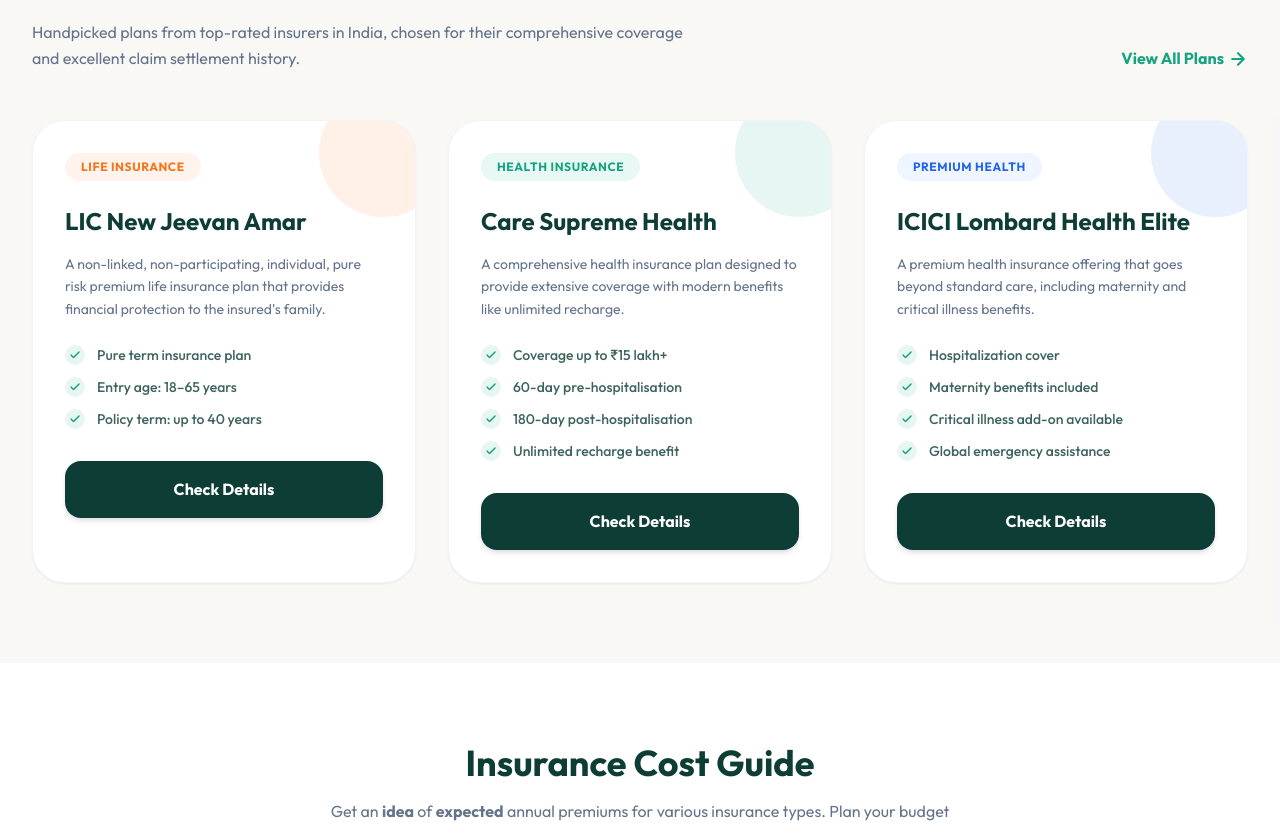
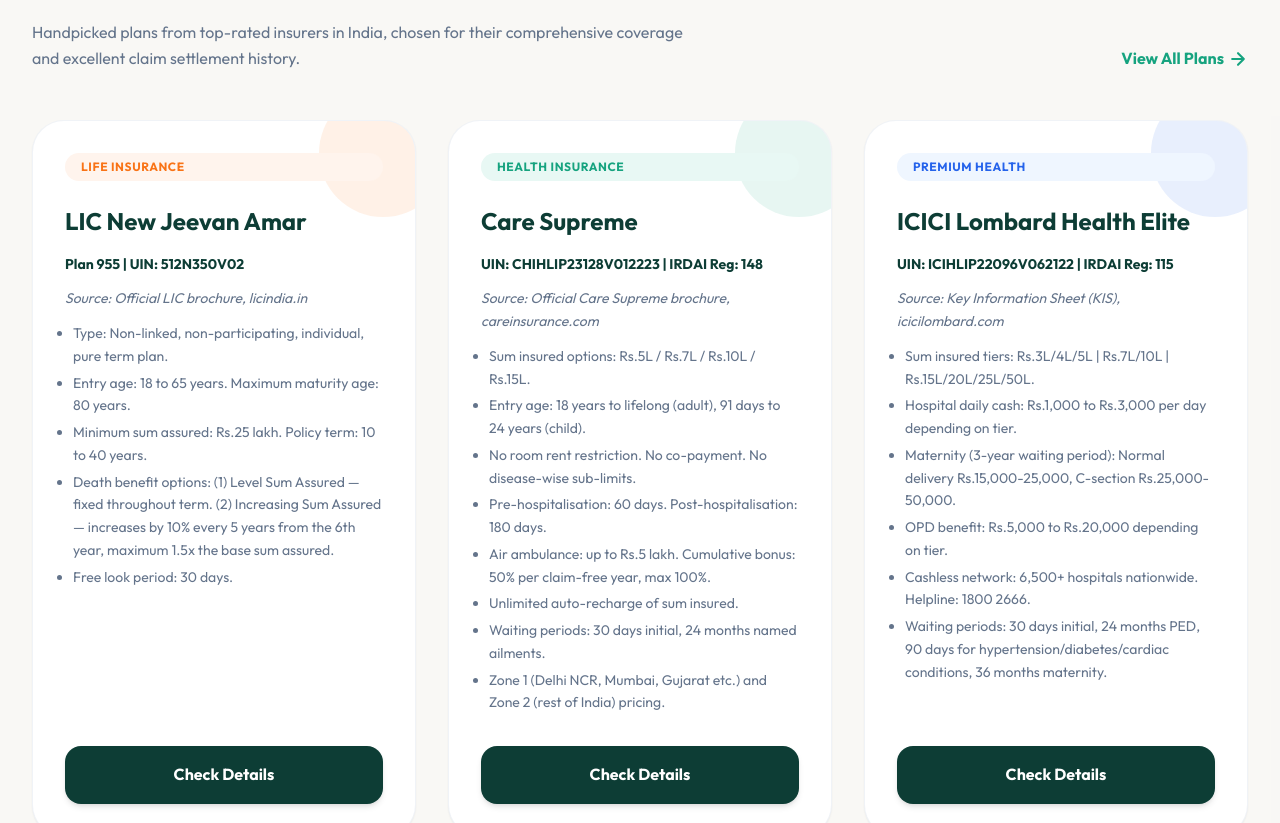
Before and after one commit to hrshdas/hari-insure, a Next.js app: page / in a window 1280 px wide. Shown: the part 2171-2994 px from the top of the page. Built offline with nearby package versions, Linux system fonts and the light colour scheme.

Commit message:
content update

```diff
--- a/src/app/data/page.tsx
+++ b/src/app/data/page.tsx
@@ -22,7 +22,7 @@
         <PillarLanding
           pillar="Data & Comparisons"
           tagline="Objective data straight from IRDAI reports"
-          description="We do not sell data. We extract the hard numbers from dense regulatory reports and present them clearly so you can choose the right insurer."
+          description="We do not sell data. We extract the hard numbers from dense regulatory reports and present them clearly so you can choose the right insurer. Source: IRDAI Handbook on Indian Insurance Statistics 2023-24, released March 2025. Verify at irdai.gov.in"
           color="#0d3d35"
           bg="#f5f0e8"
           icon={dataIcon}
@@ -31,8 +31,8 @@
               level: "start",
               items: [
                 { label: "Claim Settlement Ratio (CSR) Explained", href: "/data/csr-explained", desc: "Why high CSR isn't always good" },
-                { label: "Health Insurer CSR Data (2025-26)", href: "/data/health-csr" },
-                { label: "Life Insurer CSR Data (2025-26)", href: "/data/life-csr" },
+                { label: "Life & Health Insurance Claim Data (FY 2023-24) — IRDAI Official", href: "/data/health-csr" },
+                { label: "Life Insurance CSR Data (FY 2023-24) — IRDAI Official", href: "/data/life-csr" },
               ],
             },
             {
--- a/src/app/health/plan-comparison/page.tsx
+++ b/src/app/health/plan-comparison/page.tsx
@@ -26,47 +26,42 @@
             This is an <strong>educational comparison</strong> — not a sales ranking. We compare key features that matter at claim time. Prices are indicative for a healthy 35-year-old individual.
           </p>
 
-          <div className="callout">
-            <p className="text-xs text-brand-muted"><strong>Disclaimer:</strong> Features and premiums change frequently. Always verify with the insurer&apos;s current policy document. Last updated: March 2026.</p>
+          <div className="callout mb-6">
+            <p className="text-sm text-brand-muted">
+              <em>Source for all data below: Published policy documents and Key Information Sheets. Last reviewed: March 2026. Always verify with the insurer before purchasing.</em>
+            </p>
           </div>
 
           <h2>Feature comparison — Top health plans 2026</h2>
-          <div style={{ overflowX: "auto" }}>
-            <table style={{ minWidth: "640px" }}>
+          <div className="overflow-x-auto mb-6 rounded-xl border border-gray-200">
+            <table className="w-full min-w-[800px] text-left border-collapse">
               <thead>
-                <tr>
-                  <th>Feature</th>
-                  <th>Plan A (Budget)</th>
-                  <th>Plan B (Mid-range)</th>
-                  <th>Plan C (Comprehensive)</th>
+                <tr className="bg-brand-ink text-white">
+                  <th className="p-3 border-r border-white/20">Feature</th>
+                  <th className="p-3 border-r border-white/20">HDFC ERGO Optima<br/>Secure</th>
+                  <th className="p-3 border-r border-white/20">Care Supreme<br/>(Reg:148)</th>
+                  <th className="p-3 border-r border-white/20">Niva Bupa Reassure<br/>2.0</th>
+                  <th className="p-3">ICICI Lombard Health<br/>Elite (Reg:115)</th>
                 </tr>
               </thead>
-              <tbody>
-                <tr><td><strong>Sum insured</strong></td><td>₹5L – ₹10L</td><td>₹10L – ₹25L</td><td>₹10L – ₹3Cr</td></tr>
-                <tr><td><strong>Room rent limit</strong></td><td>1% of SI/day</td><td>Single AC room</td><td>No limit</td></tr>
-                <tr><td><strong>Co-payment</strong></td><td>20% (age 61+)</td><td>None</td><td>None</td></tr>
-                <tr><td><strong>Pre-existing waiting</strong></td><td>4 years</td><td>3 years</td><td>3 years (2 yr add-on)</td></tr>
-                <tr><td><strong>Restoration</strong></td><td>Once/year</td><td>Unlimited</td><td>Unlimited, any illness</td></tr>
-                <tr><td><strong>Day care procedures</strong></td><td>300+</td><td>500+</td><td>All day care</td></tr>
-                <tr><td><strong>Disease sub-limits</strong></td><td>Yes (some)</td><td>None</td><td>None</td></tr>
-                <tr><td><strong>NCB</strong></td><td>10%/year, max 50%</td><td>25%/year, max 100%</td><td>50%/year, no cap</td></tr>
-                <tr><td><strong>Maternity</strong></td><td>Not available</td><td>Optional add-on</td><td>Included (3yr wait)</td></tr>
-                <tr><td><strong>OPD</strong></td><td>No</td><td>Optional add-on</td><td>Included</td></tr>
-                <tr><td><strong>Network hospitals</strong></td><td>7,000+</td><td>10,000+</td><td>12,000+</td></tr>
-                <tr><td><strong>Indicative premium (₹10L)</strong></td><td>₹7,000 – ₹9,000</td><td>₹10,000 – ₹14,000</td><td>₹14,000 – ₹20,000</td></tr>
+              <tbody className="bg-white">
+                <tr className="border-b"><td className="p-3 font-semibold border-r">Room Rent</td><td className="p-3 border-r">No restriction</td><td className="p-3 border-r">No restriction</td><td className="p-3 border-r">No restriction</td><td className="p-3">Tier-based</td></tr>
+                <tr className="border-b bg-gray-50"><td className="p-3 font-semibold border-r">Co-Payment</td><td className="p-3 border-r">None</td><td className="p-3 border-r">None (zone applies)</td><td className="p-3 border-r">None</td><td className="p-3">None</td></tr>
+                <tr className="border-b"><td className="p-3 font-semibold border-r">PED Waiting</td><td className="p-3 border-r">36 months</td><td className="p-3 border-r">48 months (verify)</td><td className="p-3 border-r">36 months</td><td className="p-3">24 months</td></tr>
+                <tr className="border-b bg-gray-50"><td className="p-3 font-semibold border-r">Disease Sub-Limits</td><td className="p-3 border-r">None</td><td className="p-3 border-r">None</td><td className="p-3 border-r">None</td><td className="p-3">None</td></tr>
+                <tr className="border-b"><td className="p-3 font-semibold border-r">Restoration</td><td className="p-3 border-r">Unlimited</td><td className="p-3 border-r">Unlimited auto-recharge</td><td className="p-3 border-r">Unlimited</td><td className="p-3">Unlimited reset</td></tr>
+                <tr className="border-b bg-gray-50"><td className="p-3 font-semibold border-r">NCB</td><td className="p-3 border-r">50%/yr max 100%</td><td className="p-3 border-r">50%/yr max 100%</td><td className="p-3 border-r">Up to 200%</td><td className="p-3">Up to 200%</td></tr>
+                <tr className="border-b"><td className="p-3 font-semibold border-r">AYUSH</td><td className="p-3 border-r">Full sum insured</td><td className="p-3 border-r">Full sum insured</td><td className="p-3 border-r">Full sum insured</td><td className="p-3">Full sum insured</td></tr>
+                <tr className="border-b bg-gray-50"><td className="p-3 font-semibold border-r">Pre-hospitalisation</td><td className="p-3 border-r">60 days</td><td className="p-3 border-r">60 days</td><td className="p-3 border-r">60 days</td><td className="p-3">60 days</td></tr>
+                <tr className="border-b"><td className="p-3 font-semibold border-r">Post-hospitalisation</td><td className="p-3 border-r">180 days</td><td className="p-3 border-r">180 days</td><td className="p-3 border-r">180 days</td><td className="p-3">90 days</td></tr>
+                <tr className="border-b bg-gray-50"><td className="p-3 font-semibold border-r">Air Ambulance</td><td className="p-3 border-r">Yes</td><td className="p-3 border-r">Up to Rs.5 lakh</td><td className="p-3 border-r">Yes</td><td className="p-3">Yes</td></tr>
               </tbody>
             </table>
           </div>
 
-          <h2>How to read this table</h2>
-          <p>
-            The &apos;budget&apos; plan costs less but has meaningful restrictions at claim time (room rent cap, co-pay for seniors, sub-limits). The &apos;comprehensive&apos; plan costs 2× more but gives far better coverage when it matters. The &apos;mid-range&apos; plan is often the sweet spot for most people.
-          </p>
-
-          <h2>What about the actual plan names?</h2>
-          <p>
-            We deliberately avoid naming specific plans because features change with policy updates. Use our <a href="/health/buying-checklist">12-point checklist</a> to evaluate any specific plan against these benchmarks. Talk to our advisors for personalised recommendation.
-          </p>
+          <div className="bg-blue-50 p-6 rounded-xl border border-blue-100 mb-8 text-brand-ink text-sm">
+            <strong>Disclaimer:</strong> This is a feature-level educational comparison based on publicly available policy documents. Hari Insurance does not sell any of these plans and is not affiliated with any of these insurers. Features and premiums change. Always verify with the insurer&apos;s current policy document or a licensed advisor before purchasing.
+          </div>
 
           <h2>Health insurance cost guide</h2>
           <p>Want to understand what health insurance typically costs across different ages and sum insured levels? See our <a href="/health/cost-guide">Health Insurance Cost Guide →</a></p>
--- a/src/components/FeaturedPlans.tsx
+++ b/src/components/FeaturedPlans.tsx
@@ -6,43 +6,66 @@
   {
     name: "LIC New Jeevan Amar",
     tag: "Life Insurance",
-    description: "A non-linked, non-participating, individual, pure risk premium life insurance plan that provides financial protection to the insured's family.",
-    features: [
-      "Pure term insurance plan",
-      "Entry age: 18–65 years",
-      "Policy term: up to 40 years",
-    ],
     color: "brand-orange",
     bgLight: "brand-orange-light",
-    link: "#",
+    link: "https://licindia.in",
+    content: (
+      <div className="text-sm space-y-3 text-brand-muted leading-relaxed">
+        <p className="font-bold text-brand-ink">Plan 955 | UIN: 512N350V02</p>
+        <p className="italic">Source: Official LIC brochure, licindia.in</p>
+        <ul className="list-disc pl-2 space-y-1">
+          <li>Type: Non-linked, non-participating, individual, pure term plan.</li>
+          <li>Entry age: 18 to 65 years. Maximum maturity age: 80 years.</li>
+          <li>Minimum sum assured: Rs.25 lakh. Policy term: 10 to 40 years.</li>
+          <li>Death benefit options: (1) Level Sum Assured — fixed throughout term. (2) Increasing Sum Assured — increases by 10% every 5 years from the 6th year, maximum 1.5x the base sum assured.</li>
+          <li>Free look period: 30 days.</li>
+        </ul>
+      </div>
+    ),
   },
   {
-    name: "Care Supreme Health",
+    name: "Care Supreme",
     tag: "Health Insurance",
-    description: "A comprehensive health insurance plan designed to provide extensive coverage with modern benefits like unlimited recharge.",
-    features: [
-      "Coverage up to ₹15 lakh+",
-      "60-day pre-hospitalisation",
-      "180-day post-hospitalisation",
-      "Unlimited recharge benefit",
-    ],
     color: "brand-green",
     bgLight: "brand-green-light",
-    link: "#",
+    link: "https://careinsurance.com",
+    content: (
+      <div className="text-sm space-y-3 text-brand-muted leading-relaxed">
+        <p className="font-bold text-brand-ink">UIN: CHIHLIP23128V012223 | IRDAI Reg: 148</p>
+        <p className="italic">Source: Official Care Supreme brochure, careinsurance.com</p>
+        <ul className="list-disc pl-2 space-y-1">
+          <li>Sum insured options: Rs.5L / Rs.7L / Rs.10L / Rs.15L.</li>
+          <li>Entry age: 18 years to lifelong (adult), 91 days to 24 years (child).</li>
+          <li>No room rent restriction. No co-payment. No disease-wise sub-limits.</li>
+          <li>Pre-hospitalisation: 60 days. Post-hospitalisation: 180 days.</li>
+          <li>Air ambulance: up to Rs.5 lakh. Cumulative bonus: 50% per claim-free year, max 100%.</li>
+          <li>Unlimited auto-recharge of sum insured.</li>
+          <li>Waiting periods: 30 days initial, 24 months named ailments.</li>
+          <li>Zone 1 (Delhi NCR, Mumbai, Gujarat etc.) and Zone 2 (rest of India) pricing.</li>
+        </ul>
+      </div>
+    ),
   },
   {
     name: "ICICI Lombard Health Elite",
     tag: "Premium Health",
-    description: "A premium health insurance offering that goes beyond standard care, including maternity and critical illness benefits.",
-    features: [
-      "Hospitalization cover",
-      "Maternity benefits included",
-      "Critical illness add-on available",
-      "Global emergency assistance",
-    ],
     color: "blue-600",
     bgLight: "blue-50",
-    link: "#",
+    link: "https://icicilombard.com",
+    content: (
+      <div className="text-sm space-y-3 text-brand-muted leading-relaxed">
+        <p className="font-bold text-brand-ink">UIN: ICIHLIP22096V062122 | IRDAI Reg: 115</p>
+        <p className="italic">Source: Key Information Sheet (KIS), icicilombard.com</p>
+        <ul className="list-disc pl-2 space-y-1">
+          <li>Sum insured tiers: Rs.3L/4L/5L | Rs.7L/10L | Rs.15L/20L/25L/50L.</li>
+          <li>Hospital daily cash: Rs.1,000 to Rs.3,000 per day depending on tier.</li>
+          <li>Maternity (3-year waiting period): Normal delivery Rs.15,000-25,000, C-section Rs.25,000-50,000.</li>
+          <li>OPD benefit: Rs.5,000 to Rs.20,000 depending on tier.</li>
+          <li>Cashless network: 6,500+ hospitals nationwide. Helpline: 1800 2666.</li>
+          <li>Waiting periods: 30 days initial, 24 months PED, 90 days for hypertension/diabetes/cardiac conditions, 36 months maternity.</li>
+        </ul>
+      </div>
+    ),
   },
 ];
 
@@ -74,7 +97,7 @@
           {plans.map((plan, index) => (
             <div
               key={index}
-              className="group relative bg-white rounded-[2rem] p-8 border border-brand-border/50 hover:border-brand-green/40 transition-all duration-300 shadow-sm hover:shadow-xl hover:-translate-y-2 overflow-hidden"
+              className="group relative bg-white rounded-[2rem] p-8 border border-brand-border/50 hover:border-brand-green/40 transition-all duration-300 shadow-sm hover:shadow-xl hover:-translate-y-2 overflow-hidden flex flex-col h-full"
             >
               {/* Decorative accent */}
               <div
@@ -82,7 +105,7 @@
                 style={{ backgroundColor: plan.color === "brand-orange" ? "#f97316" : plan.color === "brand-green" ? "#16a37f" : "#2563eb" }}
               />
 
-              <div className="relative z-10">
+              <div className="relative z-10 flex flex-col flex-grow">
                 <span
                   className={`inline-block px-4 py-1.5 rounded-full text-xs font-bold uppercase tracking-wider mb-6`}
                   style={{
@@ -97,26 +120,13 @@
                   {plan.name}
                 </h3>
 
-                <p className="text-brand-muted text-sm leading-relaxed mb-6">
-                  {plan.description}
-                </p>
-
-                <ul className="space-y-3 mb-8">
-                  {plan.features.map((feature, idx) => (
-                    <li key={idx} className="flex items-center gap-3 text-sm font-medium text-brand-ink/80">
-                      <div className="flex-shrink-0 w-5 h-5 rounded-full bg-brand-green/10 flex items-center justify-center text-brand-green">
-                        <svg width="12" height="12" viewBox="0 0 24 24" fill="none" stroke="currentColor" strokeWidth="3" strokeLinecap="round" strokeLinejoin="round">
-                          <polyline points="20 6 9 17 4 12" />
-                        </svg>
-                      </div>
-                      {feature}
-                    </li>
-                  ))}
-                </ul>
+                <div className="mb-8">
+                  {plan.content}
+                </div>
 
                 <Link
                   href={plan.link}
-                  className="block w-full text-center py-4 bg-brand-ink hover:bg-brand-green text-white font-bold rounded-2xl transition-all duration-300 shadow-md hover:shadow-brand-green/20"
+                  className="block w-full text-center py-4 bg-brand-ink hover:bg-brand-green text-white font-bold rounded-2xl transition-all duration-300 shadow-md hover:shadow-brand-green/20 mt-auto"
                 >
                   Check Details
                 </Link>
--- a/src/components/HowItWorks.tsx
+++ b/src/components/HowItWorks.tsx
@@ -16,8 +16,8 @@
   {
     id: "step-2",
     step: "Step 2",
-    title: "Compare Policies",
-    desc: "Our engine fetches and ranks the best plans tailored to your profile — sorted by value.",
+    title: "Compare Plans",
+    desc: "Use our free educational guides to understand which features matter and what to look for in any plan.",
     cta: "View Plans",
     ctaHref: "#plans",
     img: "/investment-icon.png",
--- a/src/components/PopularPlans.tsx
+++ b/src/components/PopularPlans.tsx
@@ -7,6 +7,7 @@
     label: "Health\nInsurance",
     iconColor: "#16a37f",
     iconBg: "transparent",
+    href: "/health",
     icon: (
       <Image src="/health-icon.png" alt="Health Insurance" width={100} height={100} className="object-contain" />
     ),
@@ -16,6 +17,7 @@
     label: "Term\nInsurance",
     iconColor: "#f97316",
     iconBg: "transparent",
+    href: "/term",
     icon: (
       <Image src="/term-icon.png" alt="Term Insurance" width={100} height={100} className="object-contain" />
     ),
@@ -25,6 +27,7 @@
     label: "Life\nInsurance",
     iconColor: "#2563eb",
     iconBg: "transparent",
+    href: "/term",
     icon: (
       <Image src="/life-icon.png" alt="Life Insurance" width={100} height={100} className="object-contain" />
     ),
@@ -34,6 +37,7 @@
     label: "Family\nHealth",
     iconColor: "#9333ea",
     iconBg: "transparent",
+    href: "/health/for-family",
     icon: (
       <Image src="/family-health-icon.png" alt="Family Health" width={100} height={100} className="object-contain" />
     ),
@@ -43,6 +47,7 @@
     label: "Individual\nHealth",
     iconColor: "#16a37f",
     iconBg: "transparent",
+    href: "/health/for-myself",
     icon: (
       <Image src="/individual-health-icon.png" alt="Individual Health" width={100} height={100} className="object-contain" />
     ),
@@ -52,6 +57,7 @@
     label: "Investment\nPlans",
     iconColor: "#f97316",
     iconBg: "transparent",
+    href: "/term/vs-endowment-ulip",
     icon: (
       <Image src="/investment-icon.png" alt="Investment Plans" width={100} height={100} className="object-contain" />
     ),
@@ -61,6 +67,7 @@
     label: "Senior\nCitizen",
     iconColor: "#2563eb",
     iconBg: "transparent",
+    href: "/health/for-parents",
     icon: (
       <Image src="/senior-icon.png" alt="Senior Citizen" width={100} height={100} className="object-contain" />
     ),
@@ -70,6 +77,7 @@
     label: "Critical\nIllness",
     iconColor: "#9333ea",
     iconBg: "transparent",
+    href: "/health/concepts#critical-illness",
     icon: (
       <Image src="/critical-icon.png" alt="Critical Illness" width={100} height={100} className="object-contain" />
     ),
@@ -79,6 +87,7 @@
     label: "Health Top\nUp",
     iconColor: "#16a37f",
     iconBg: "transparent",
+    href: "/health/concepts#restoration",
     icon: (
       <Image src="/topup-icon.png" alt="Health Top Up" width={100} height={100} className="object-contain" />
     ),
@@ -88,6 +97,7 @@
     label: "Car\nInsurance",
     iconColor: "#f97316",
     iconBg: "transparent",
+    href: "/motor",
     icon: (
       <Image src="/car-icon.png" alt="Car Insurance" width={100} height={100} className="object-contain" />
     ),
@@ -97,6 +107,7 @@
     label: "Bike\nInsurance",
     iconColor: "#2563eb",
     iconBg: "transparent",
+    href: "/motor",
     icon: (
       <Image src="/bike-icon.png" alt="Bike Insurance" width={100} height={100} className="object-contain" />
     ),
@@ -106,6 +117,7 @@
     label: "Maternity\nHealth",
     iconColor: "#9333ea",
     iconBg: "transparent",
+    href: "/health/maternity",
     icon: (
       <Image src="/maternity-icon.png" alt="Maternity Health" width={100} height={100} className="object-contain" />
     ),
@@ -130,7 +142,7 @@
           {plans.map((plan) => (
             <Link
               key={plan.id}
-              href="#cta"
+              href={plan.href}
               id={`${plan.id}-btn`}
               className="group flex flex-col items-center justify-center gap-2 bg-white rounded-2xl border border-gray-100 p-3 aspect-square hover:shadow-md hover:-translate-y-1 transition-all duration-200"
               style={{ boxShadow: "0 1px 6px rgba(0,0,0,0.06)" }}
--- a/src/components/RegulatoryTrust.tsx
+++ b/src/components/RegulatoryTrust.tsx
@@ -2,8 +2,8 @@
 
 const trustItems = [
   {
-    title: "IRDAI Regulated",
-    description: "Hari Insurance operates under strict guidelines set by the Insurance Regulatory and Development Authority of India (IRDAI), ensuring your interests are always protected.",
+    title: "Based on IRDAI Official Data",
+    description: "All claim settlement ratios, regulatory information, and policy data on this site are sourced from IRDAI's official publications — Annual Reports and the Handbook on Indian Insurance Statistics. We cite the source and year for every data point.",
     icon: (
       <svg width="24" height="24" viewBox="0 0 24 24" fill="none" stroke="currentColor" strokeWidth="2" strokeLinecap="round" strokeLinejoin="round">
         <path d="M12 22s8-4 8-10V5l-8-3-8 3v7c0 6 8 10 8 10z" />
@@ -11,8 +11,8 @@
     ),
   },
   {
-    title: "CSR Importance",
-    description: "We help you choose insurers with high Claim Settlement Ratios, ensuring that the promise of a claim payout is honored when you need it most.",
+    title: "Your Consumer Rights Under IRDAI",
+    description: "IRDAI guarantees you: lifelong policy renewability, a 30-day free look period, portability without waiting period loss, claim settlement within 30 days, and free Ombudsman dispute resolution. We explain how to use every one of these rights.",
     icon: (
       <svg width="24" height="24" viewBox="0 0 24 24" fill="none" stroke="currentColor" strokeWidth="2" strokeLinecap="round" strokeLinejoin="round">
         <circle cx="12" cy="12" r="10" />
@@ -22,8 +22,8 @@
     ),
   },
   {
-    title: "Consumer Protection",
-    description: "Our platform provides ombudsman support and grievance redressal guidance, standing by you through the entire lifecycle of your policy.",
+    title: "We Don't Sell. We Educate.",
+    description: "Hari Insurance does not sell policies, earn commissions, or have any financial relationship with any insurer. Our advisor connections are to IRDAI-licensed independent advisors. We make money only if you choose to speak with an advisor — never by pushing a particular product.",
     icon: (
       <svg width="24" height="24" viewBox="0 0 24 24" fill="none" stroke="currentColor" strokeWidth="2" strokeLinecap="round" strokeLinejoin="round">
         <path d="M17 21v-2a4 4 0 0 0-4-4H5a4 4 0 0 0-4 4v2" />
```
Also changed, not shown: src/app/data/health-csr/page.tsx (+53 -14 lines), src/app/glossary/page.tsx (+9 -3 lines), src/components/InsuranceLearningCenter.tsx (+27 -8 lines).
